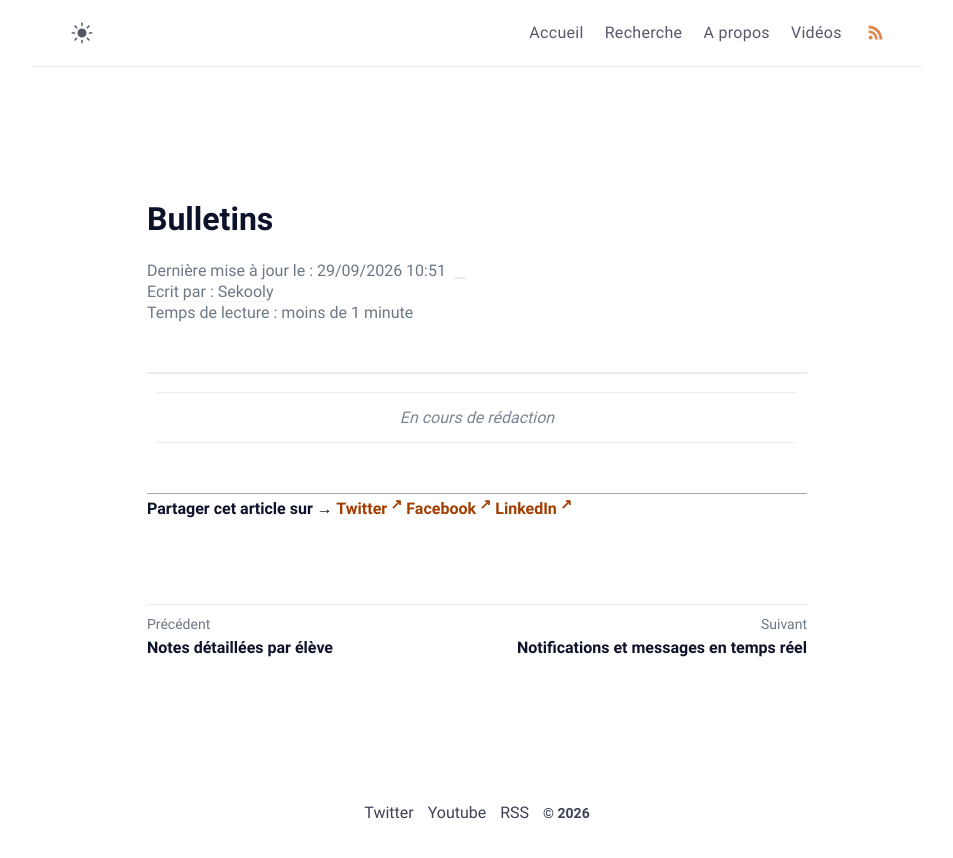
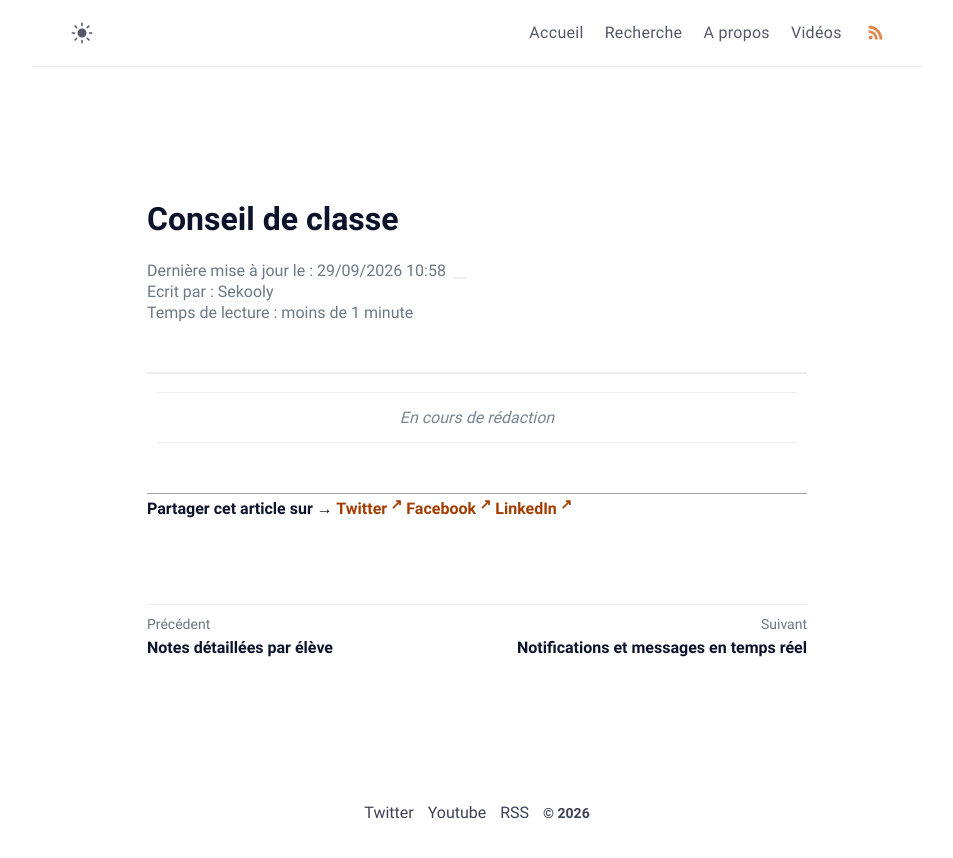
Before and after one commit to Sekooly/tuto, a Jekyll site: the page built from _posts/2026-09-29-conseil-de-classe.md, in a window 1280 px wide. Shown: the top 858 px of the page, without its empty margins (163-1116 px from the left). Built offline with Jekyll 4.4.1, drawn with Linux system fonts in a browser that asks for light colours.

Commit message:
conseeeeil

```diff
--- a/_posts/2026-09-29-bulletins.md
+++ b/_posts/2026-09-29-conseil-de-classe.md
@@ -1,7 +1,7 @@
 ---
 layout: post
-title:  "Bulletins"
-date:   2026-09-29 08:51:52
+title:  "Conseil de classe"
+date:   2026-09-29 08:58:22
 categories: ["Menu en haut à gauche"]
 published: true
 ---
```
